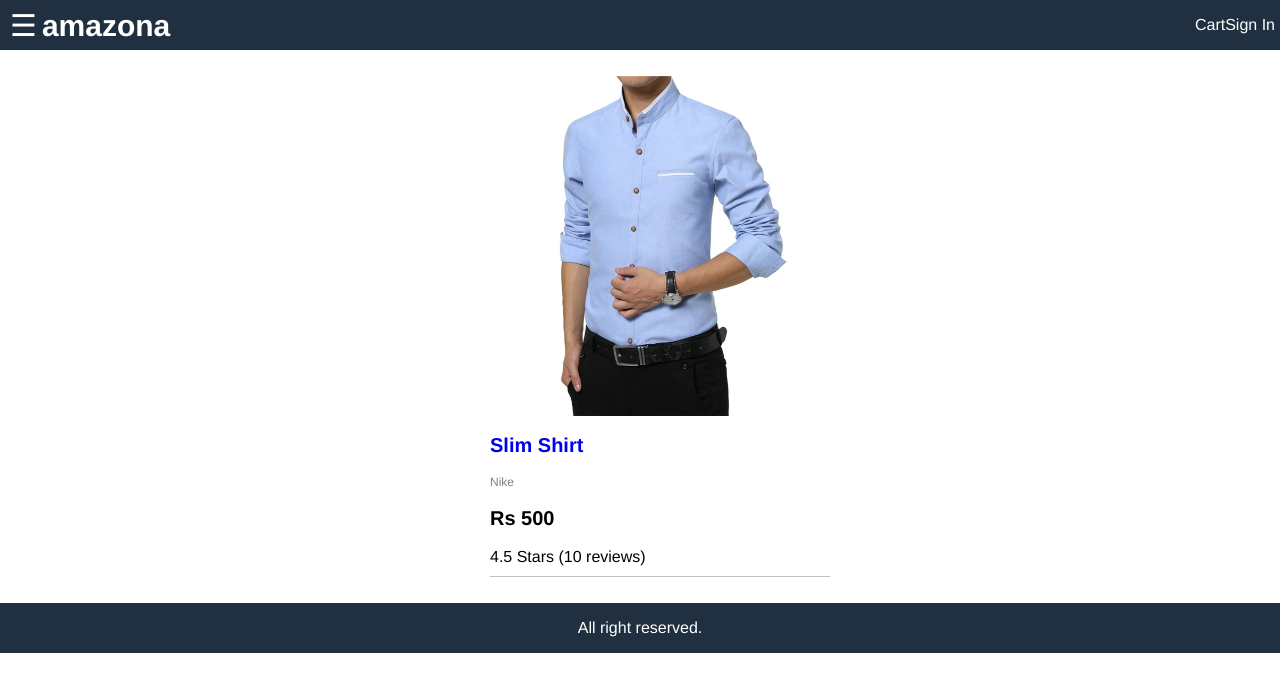
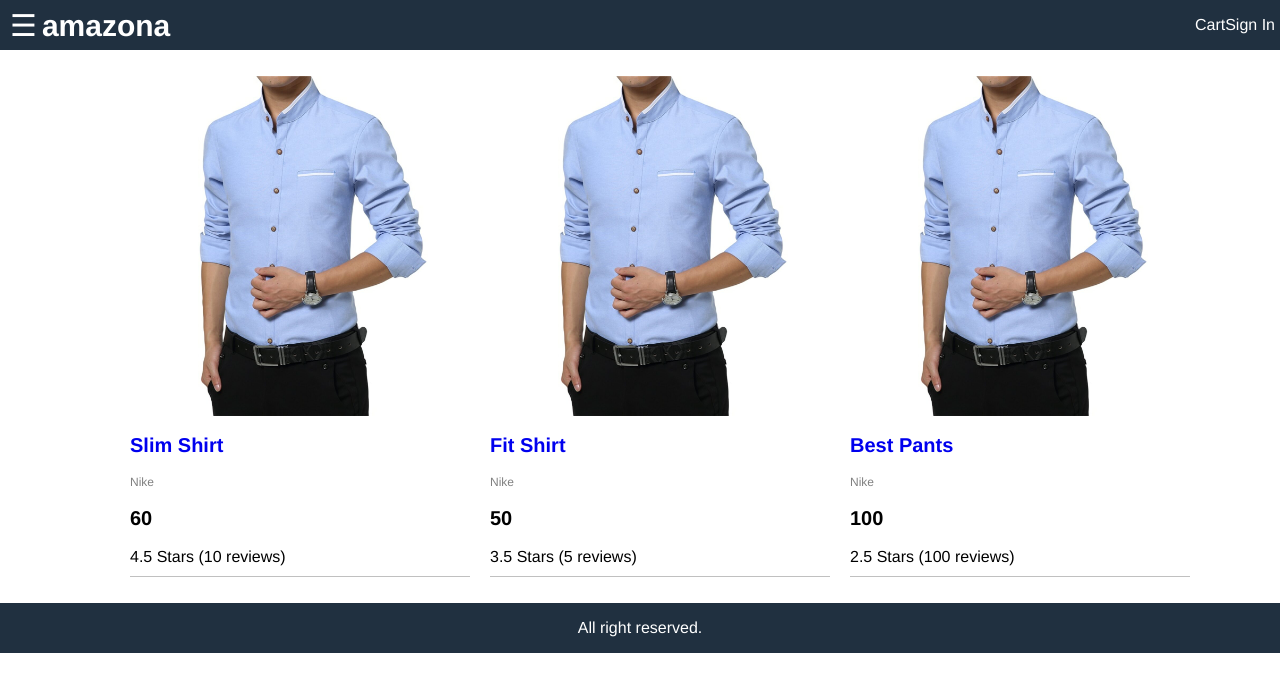
Before and after one commit to arjuntheprogrammer/E-COMMERCE-ReactJS-NodeJS-MongoDB, a React (Create React App) app in the folder frontend/: page / in a window 1280 px wide. Shown: the top 692 px of the page. Built offline with nearby package versions, Linux system fonts and the light colour scheme.

Commit message:
added product data

```diff
--- a/frontend/src/App.js
+++ b/frontend/src/App.js
@@ -1,4 +1,5 @@
 import "./App.css";
+import data from "./data";
 
 function App() {
   const openMenu = () => {
@@ -39,21 +40,25 @@
       <div className="main">
         <div className="content">
           <ul className="products">
+            {data.products.map((product) => (
               <li>
                 <div className="product">
                   <img
                     className="product-image"
-                  src="/images/d1.jpg"
+                    src={product.image}
                     alt="product"
                   />
                   <div className="product-name">
-                  <a href="product.html">Slim Shirt</a>
+                    <a href="product.html">{product.name}</a>
                   </div>
-                <div className="product-brand">Nike</div>
-                <div className="product-price">Rs 500</div>
-                <div className="product-rating">4.5 Stars (10 reviews)</div>
+                  <div className="product-brand">{product.brand}</div>
+                  <div className="product-price">{product.price}</div>
+                  <div className="product-rating">
+                    {product.rating} Stars ({product.numReviews} reviews)
+                  </div>
                 </div>
               </li>
+            ))}
           </ul>
         </div>
       </div>
--- /dev/null
+++ b/frontend/src/data.js
@@ -0,0 +1,32 @@
+const data = {
+  products: [
+    {
+      name: "Slim Shirt",
+      category: "Shirts",
+      image: "/images/d1.jpg",
+      price: 60,
+      brand: "Nike",
+      rating: 4.5,
+      numReviews: 10,
+    },
+    {
+      name: "Fit Shirt",
+      category: "Shirts",
+      image: "/images/d1.jpg",
+      price: 50,
+      brand: "Nike",
+      rating: 3.5,
+      numReviews: 5,
+    },
+    {
+      name: "Best Pants",
+      category: "Pants",
+      image: "/images/d1.jpg",
+      price: 100,
+      brand: "Nike",
+      rating: 2.5,
+      numReviews: 100,
+    },
+  ],
+};
+export default data;
```
Lines whose indentation alone changed are shown as unchanged.
